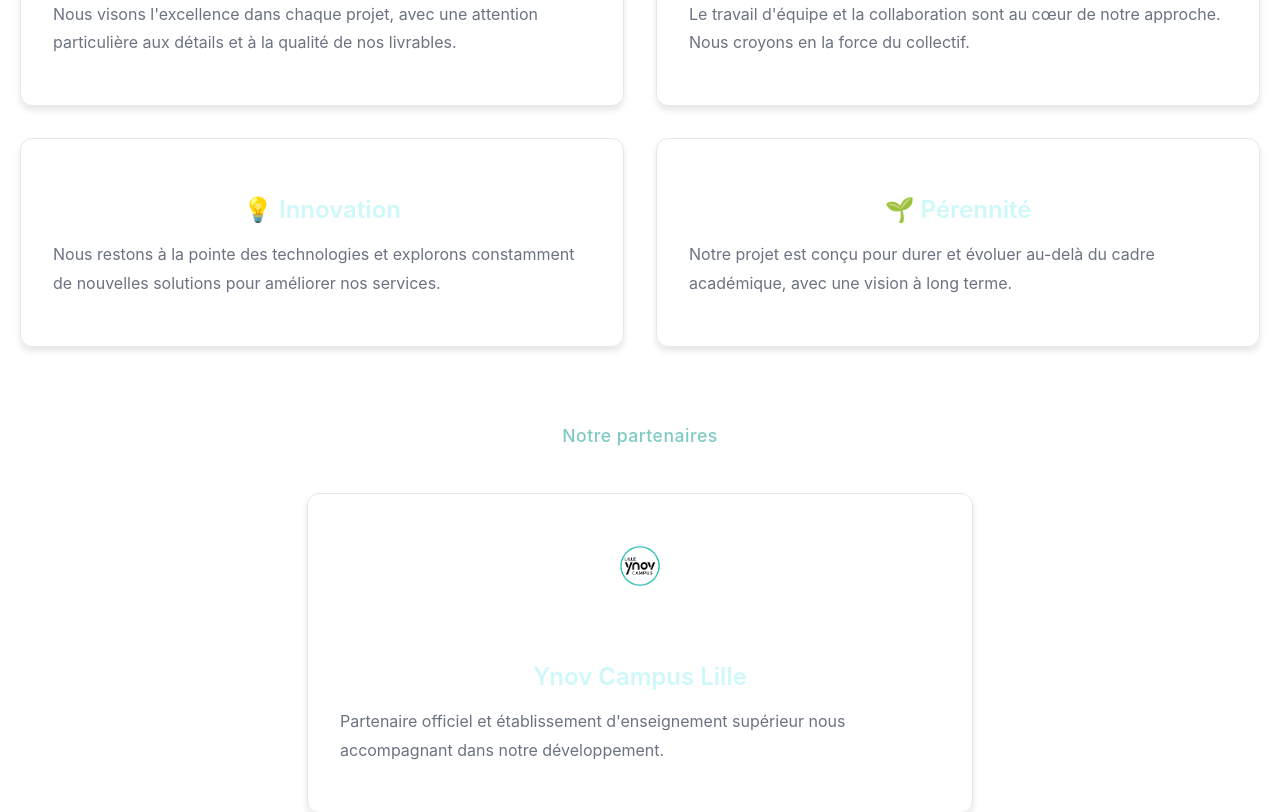
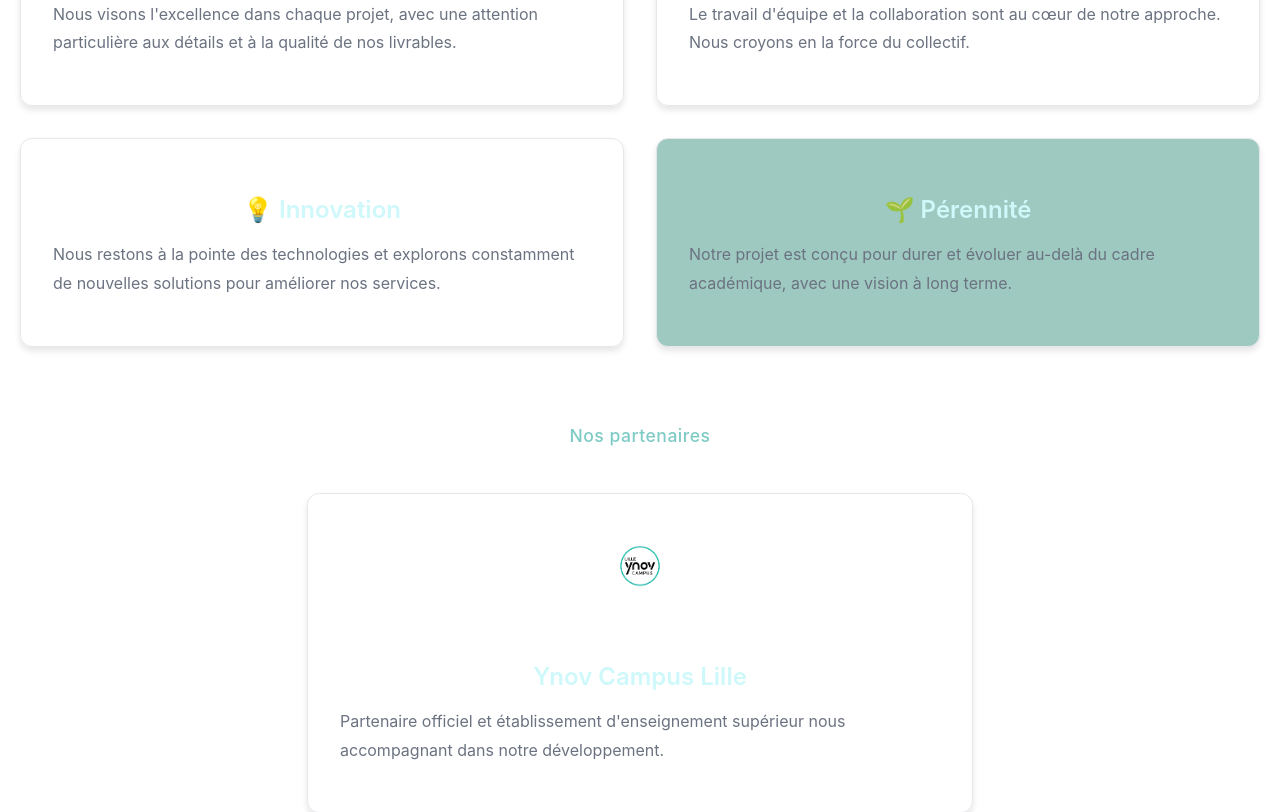
Before and after one commit to Tancelin1/dig-ynov, a React (Create React App) app: page /a-propos in a window 1280 px wide. Shown: the part 940-1752 px from the top of the page. Built offline with nearby package versions, Linux system fonts and the light colour scheme.

Commit message:
add about data & change style from four card

```diff
--- a/src/assets/Page.css
+++ b/src/assets/Page.css
@@ -117,7 +117,9 @@
   color: #CEF8FA;
   font-weight: bold;
 }
-
+.info-card-special {
+  background-color: #9EC9C0 !important;
+}
 /* Buttons */
 .btn {
   display: inline-flex;
@@ -265,4 +267,7 @@
   .cards-grid {
     grid-template-columns: 1fr;
   }
+  .cards-grid-3 {
+  grid-template-columns: repeat(3, 1fr) !important;
 }
+}
--- a/src/components/pages/AboutPage.js
+++ b/src/components/pages/AboutPage.js
@@ -1,95 +1,114 @@
-import React from 'react';
-import '../../assets/Page.css';
+import React from "react";
+import "../../assets/Page.css";
+
+import aboutData from "../../data/about.js";
 
 function AboutPage() {
   return (
     <>
       <div className="separation">
-        <header
-          className="hero-section"
-        >
-          <h1>À Propos de DigYnov</h1>
-          <p>Notre histoire, notre mission, notre vision</p>
+        <header className="hero-section">
+          <h1>{aboutData.hero.title}</h1>
+          <p>{aboutData.hero.subtitle}</p>
         </header>
       </div>
 
       <section className="page-section no-padding-bottom">
-        <h2 className="section-title">Notre Mission</h2>
+        <h2 className="section-title">
+          {aboutData.mission.title}
+        </h2>
+
         <p className="section-subtitle">
-          Démocratiser l'accès aux jumeaux numériques pour les établissements d'enseignement
+          {aboutData.mission.subtitle}
         </p>
 
-        <div className="info-card" style={{maxWidth: '800px', margin: '0 auto 3rem'}}>
-          <p style={{fontSize: '1.1rem', lineHeight: '1.8'}}>
-            DigYnov est né d'un projet étudiant à Ynov Lille avec une ambition claire :
-            rendre les technologies de jumeaux numériques accessibles aux établissements
-            d'enseignement. Notre équipe pluridisciplinaire combine expertise technique,
-            créativité et passion pour créer des solutions innovantes et sur mesure.
+        <div
+          className="info-card"
+          style={{
+            maxWidth: "800px",
+            margin: "0 auto 3rem",
+          }}
+        >
+          <p
+            style={{
+              fontSize: "1.1rem",
+              lineHeight: "1.8",
+            }}
+          >
+            {aboutData.mission.description}
           </p>
         </div>
 
-        <h2 className="section-title">Nos Valeurs</h2>
+        <h2 className="section-title">
+          {aboutData.values.title}
+        </h2>
+
         <div className="cards-grid">
-          <div className="info-card">
-            <h3>🎯 Excellence</h3>
-            <p>
-              Nous visons l'excellence dans chaque projet, avec une attention particulière
-              aux détails et à la qualité de nos livrables.
-            </p>
-          </div>
+          {aboutData.values.cards.map((card, index) => (
+            <div
+              key={card.id}
+              className={`info-card ${
+                (index + 1) % 4 === 0
+                  ? "info-card-special"
+                  : ""
+              }`}
+            >
+              <h3>
+                {card.icon} {card.title}
+              </h3>
 
-          <div className="info-card">
-            <h3>🤝 Collaboration</h3>
-            <p>
-              Le travail d'équipe et la collaboration sont au cœur de notre approche.
-              Nous croyons en la force du collectif.
-            </p>
-          </div>
-
-          <div className="info-card">
-            <h3>💡 Innovation</h3>
-            <p>
-              Nous restons à la pointe des technologies et explorons constamment
-              de nouvelles solutions pour améliorer nos services.
-            </p>
-          </div>
-
-          <div className="info-card">
-            <h3>🌱 Pérennité</h3>
-            <p>
-              Notre projet est conçu pour durer et évoluer au-delà du cadre académique,
-              avec une vision à long terme.
-            </p>
-          </div>
+              <p>{card.description}</p>
+            </div>
+          ))}
         </div>
 
-        <div style={{marginTop: '4rem', textAlign: 'center'}}>
-          <h2 className="section-title">Notre partenaires</h2>
-          <div className="info-card" style={{maxWidth: '600px', margin: '2rem auto'}}>
-            <div style={{display: 'flex', alignItems: 'center', justifyContent: 'center', gap: '2rem', flexWrap: 'wrap'}}>
-              <img src="/logo-ynov.png" alt="Ynov Campus" style={{height: '80px'}} />
-              <div style={{textAlign: 'left'}}>
-                <h3>Ynov Campus Lille</h3>
-                <p>
-                  Partenaire officiel et établissement d'enseignement supérieur
-                  nous accompagnant dans notre développement.
-                </p>
+        <div
+          style={{
+            marginTop: "4rem",
+            textAlign: "center",
+          }}
+        >
+          <h2 className="section-title">
+            {aboutData.partners.title}
+          </h2>
+
+          {aboutData.partners.cards.map((partner, index) => (
+            <div
+              key={partner.id}
+              className={`info-card ${
+                (index + 1) % 4 === 0
+                  ? "info-card-special"
+                  : ""
+              }`}
+              style={{
+                maxWidth: "600px",
+                margin: "2rem auto",
+              }}
+            >
+              <div
+                style={{
+                  display: "flex",
+                  alignItems: "center",
+                  justifyContent: "center",
+                  gap: "2rem",
+                  flexWrap: "wrap",
+                }}
+              >
+                <img
+                  src={partner.image}
+                  alt={partner.alt}
+                  style={{ height: "80px" }}
+                />
+
+                <div style={{ textAlign: "left" }}>
+                  <h3>{partner.title}</h3>
+
+                  <p>{partner.description}</p>
+                </div>
               </div>
             </div>
-          </div>
+          ))}
         </div>
-          <div className="info-card" style={{maxWidth: '600px', margin: '2rem auto'}}>
-            <div style={{display: 'flex', alignItems: 'center', justifyContent: 'center', gap: '2rem', flexWrap: 'wrap'}}>
-              <img src="/stereograph.png" alt="stereographe-logo" style={{height: '80px'}} />
-              <div style={{textAlign: 'left'}}>
-                <h3>Stereograph</h3>
-                <p>
-                    Stereograph nous soutient en fournissant des services de scan 3D
-                    et de modélisation pour nos projets de jumeaux numériques.
-                </p>
-              </div>
-            </div>
-          </div>
       </section>
     </>
   );
--- a/src/components/pages/HomePage.js
+++ b/src/components/pages/HomePage.js
@@ -21,12 +21,16 @@ function HomePage() {
           <p>{heroData.description}</p>
 
           <div className="cta-buttons">
-            {heroData.cta.map((btn) => (
+            {heroData.cta.map((btn, index) => (
               <Link
                 key={btn.id}
                 to={btn.to}
                 className={`btn ${
                   btn.primary ? "btn-primary" : "btn-secondary"
+                } ${
+                  (index + 1) % 4 === 0
+                    ? "info-card-special"
+                    : ""
                 }`}
               >
                 {btn.label}
@@ -45,8 +49,15 @@ function HomePage() {
         <Row>
           <Col md={4}>
             <div className="cards-grid">
-              {expertiseData.cards.map((card) => (
-                <div key={card.id} className="info-card">
+              {expertiseData.cards.map((card, index) => (
+                <div
+                  key={card.id}
+                  className={`info-card ${
+                    (index + 1) % 4 === 0
+                      ? "info-card-special"
+                      : ""
+                  }`}
+                >
                   <h3>
                     {card.icon} {card.title}
                   </h3>
@@ -56,13 +67,10 @@ function HomePage() {
             </div>
           </Col>
 
-
           <Col md={6}>
             <h3>{expertiseData.leftText.title}</h3>
             <p>{expertiseData.leftText.description}</p>
           </Col>
-
-
         </Row>
       </Container>
 
@@ -71,12 +79,16 @@ function HomePage() {
           <h2 className="section-title">{whyData.title}</h2>
         </div>
 
-        <div className="cards-grid">
+       <div className="cards-grid cards-grid-3">
   {whyData.cards.map((card) => (
-            <div key={card.id} className="info-card">
+    <div
+      key={card.id}
+      className="info-card"
+    >
       <h3>
         {card.icon} {card.title}
       </h3>
+
       <p>{card.description}</p>
     </div>
   ))}
--- a/src/components/pages/ServicesPage.js
+++ b/src/components/pages/ServicesPage.js
@@ -51,7 +51,6 @@ function ServicesPage() {
               centralisée de vos actifs numériques avec supervision en temps réel.
             </p>
             <ul>
-              <li>Configuration TEIA Suite</li>
               <li>Intégration IoT et capteurs</li>
               <li>Monitoring temps réel</li>
               <li>Reporting automatisé</li>
--- a/src/components/pages/TeamPage.js
+++ b/src/components/pages/TeamPage.js
@@ -9,7 +9,7 @@ function TeamPage() {
         <header
           className="hero-section"
         >
-          <h1>Notre Équipe</h1>
+          {/* <h1>Notre Équipe</h1> */}
           <p>Des talents passionnés au service de vos projets</p>
         </header>
       </div>
--- /dev/null
+++ b/src/data/about.js
@@ -0,0 +1,88 @@
+const aboutData = {
+  hero: {
+    title: "À Propos de DigYnov",
+    subtitle: "Notre histoire, notre mission, notre vision",
+  },
+
+  mission: {
+    title: "Notre Mission",
+
+    subtitle:
+      "Démocratiser l'accès aux jumeaux numériques pour les établissements d'enseignement",
+
+    description:
+      "DigYnov est né d'un projet étudiant à Ynov Lille avec une ambition claire : rendre les technologies de jumeaux numériques accessibles aux établissements d'enseignement. Notre équipe pluridisciplinaire combine expertise technique, créativité et passion pour créer des solutions innovantes et sur mesure.",
+  },
+
+  values: {
+    title: "Nos Valeurs",
+
+    cards: [
+      {
+        id: 1,
+        icon: "🎯",
+        title: "Excellence",
+
+        description:
+          "Nous visons l'excellence dans chaque projet, avec une attention particulière aux détails et à la qualité de nos livrables.",
+      },
+
+      {
+        id: 2,
+        icon: "🤝",
+        title: "Collaboration",
+
+        description:
+          "Le travail d'équipe et la collaboration sont au cœur de notre approche. Nous croyons en la force du collectif.",
+      },
+
+      {
+        id: 3,
+        icon: "💡",
+        title: "Innovation",
+
+        description:
+          "Nous restons à la pointe des technologies et explorons constamment de nouvelles solutions pour améliorer nos services.",
+      },
+
+      {
+        id: 4,
+        icon: "🌱",
+        title: "Pérennité",
+
+        description:
+          "Notre projet est conçu pour durer et évoluer au-delà du cadre académique, avec une vision à long terme.",
+      },
+    ],
+  },
+
+  partners: {
+    title: "Nos partenaires",
+
+    cards: [
+      {
+        id: 1,
+        image: "/logo-ynov.png",
+        alt: "Ynov Campus",
+
+        title: "Ynov Campus Lille",
+
+        description:
+          "Partenaire officiel et établissement d'enseignement supérieur nous accompagnant dans notre développement.",
+      },
+
+      {
+        id: 2,
+        image: "/stereograph.png",
+        alt: "stereographe-logo",
+
+        title: "Stereograph",
+
+        description:
+          "Stereograph nous soutient en fournissant des services de scan 3D et de modélisation pour nos projets de jumeaux numériques.",
+      },
+    ],
+  },
+};
+
+export default aboutData;
```
Lines whose indentation alone changed are shown as unchanged.
